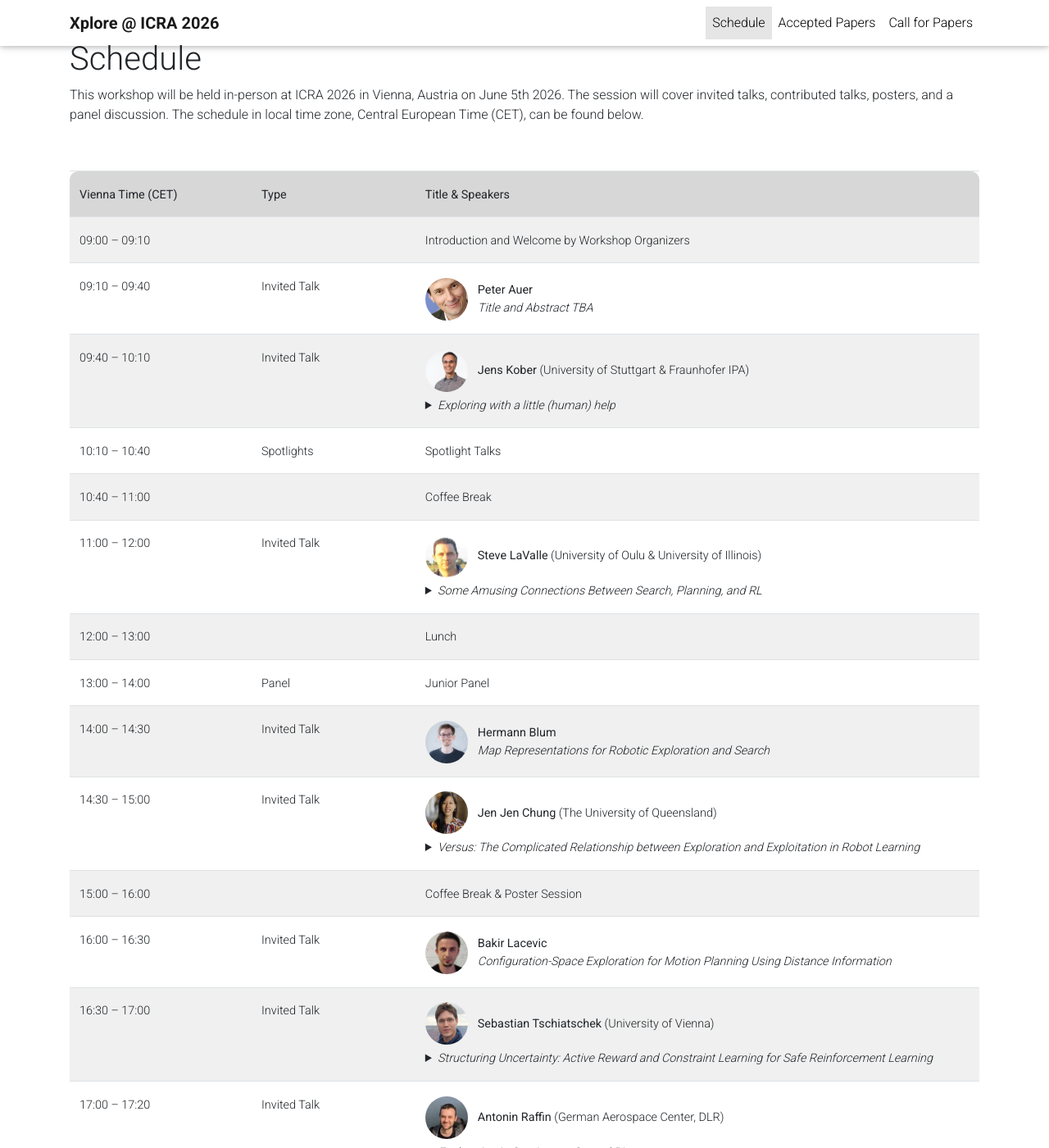
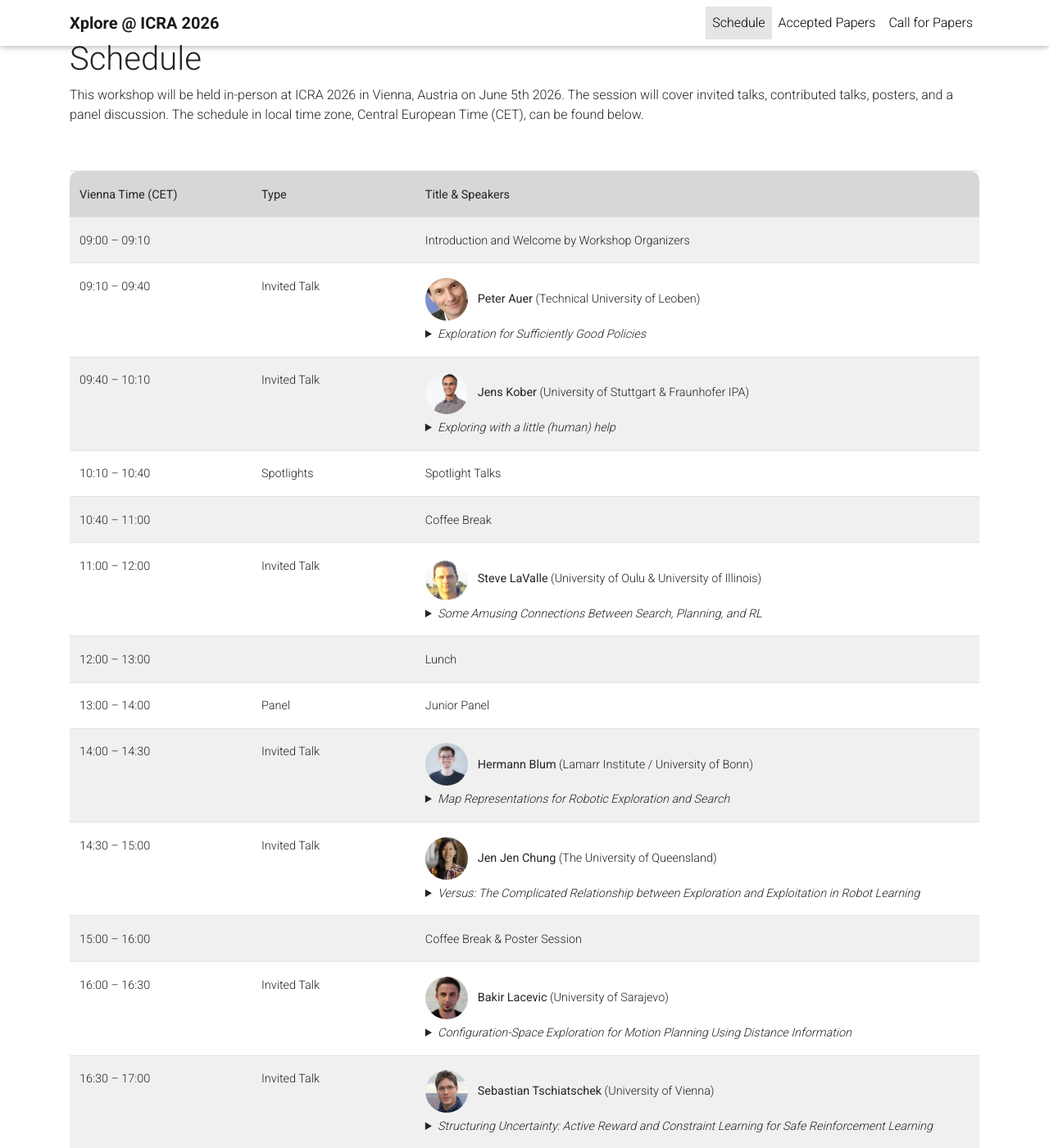
Before and after one commit to xplore-workshop/xplore-workshop.github.io, a Jekyll site: the page built from _pages/schedule.md, in a window 1280 px wide and 1400 px high. Shown: the whole window at 82% size. Built offline with Jekyll 4.4.1, drawn with Linux system fonts in a browser that asks for light colours; a style sheet for code colours, icons or effects is not loaded; some of the changed text lies outside the part shown.

Commit message:
added peter's details

```diff
--- a/_pages/schedule.md
+++ b/_pages/schedule.md
@@ -27,10 +27,15 @@ nav_order: 2
     <td>09:10&nbsp;–&nbsp;09:40</td>
     <td>Invited Talk</td>
     <td>
-      <div style="display:flex; align-items:center; gap:12px;">
+      <div style="display:flex; align-items:center; gap:12px; margin-bottom:6px;">
         <img src="/assets/img/speakers/peter-auer.jpg" alt="Peter Auer" style="width:52px; height:52px; border-radius:50%; object-fit:cover; flex-shrink:0;">
-        <div><b>Peter Auer</b><br><i>Title and Abstract TBA</i></div>
+        <div><b>Peter Auer</b> (Technical University of Leoben)</div>
       </div>
+      <details>
+        <summary><i>Exploration for Sufficiently Good Policies</i></summary>
+        <br>
+        <p><b>Bio:</b> Peter Auer is full professor for Information Technology at the Technical University of Leoben, Austria. His current research interests include Machine Learning focused on autonomous learning and exploration algorithms, in particular multi-armed bandit problems and reinforcement learning.</p>
+      </details>
     </td>
   </tr>
 
@@ -96,10 +101,15 @@ nav_order: 2
     <td>14:00&nbsp;–&nbsp;14:30</td>
     <td>Invited Talk</td>
     <td>
-      <div style="display:flex; align-items:center; gap:12px;">
+      <div style="display:flex; align-items:center; gap:12px; margin-bottom:6px;">
         <img src="/assets/img/speakers/hermann-blum.jpg" alt="Hermann Blum" style="width:52px; height:52px; border-radius:50%; object-fit:cover; flex-shrink:0;">
-        <div><b>Hermann Blum</b><br><i>Map Representations for Robotic Exploration and Search</i></div>
+        <div><b>Hermann Blum</b> (Lamarr Institute / University of Bonn)</div>
       </div>
+      <details>
+        <summary><i>Map Representations for Robotic Exploration and Search</i></summary>
+        <br>
+        <p><b>Bio:</b> Hermann Blum is a junior professor at the Lamarr Institute / Uni Bonn. Previously, he worked as a PostDoc in the Computer Vision and Geometry Lab of ETH Zürich. For his PhD he was part of the Autonomous Systems Lab at ETH Zürich. His research focuses on embodied perception. He strives to build models and methods to understand an agent's environment semantically and geometrically. Recently, he is most interested in interactions with the environment for applications such as robotic manipulation, video understanding, and mixed-reality.</p>
+      </details>
     </td>
   </tr>
 
@@ -129,10 +139,15 @@ nav_order: 2
     <td>16:00&nbsp;–&nbsp;16:30</td>
     <td>Invited Talk</td>
     <td>
-      <div style="display:flex; align-items:center; gap:12px;">
+      <div style="display:flex; align-items:center; gap:12px; margin-bottom:6px;">
         <img src="/assets/img/speakers/bakir-lacevic.jpg" alt="Bakir Lacevic" style="width:52px; height:52px; border-radius:50%; object-fit:cover; flex-shrink:0;">
-        <div><b>Bakir Lacevic</b><br><i>Configuration-Space Exploration for Motion Planning Using Distance Information</i></div>
+        <div><b>Bakir Lacevic</b> (University of Sarajevo)</div>
       </div>
+      <details>
+        <summary><i>Configuration-Space Exploration for Motion Planning Using Distance Information</i></summary>
+        <br>
+        <p><b>Bio:</b> Bakir Lacevic received the Dipl.-Ing. and Magister degrees in automatic control from the University of Sarajevo, Sarajevo, Bosnia and Herzegovina, in 2003 and 2007, respectively, and the Ph.D. degree in information technology from Politecnico di Milano, Milano, Italy, in 2011. Currently, he is an Associate Professor with the Faculty of Electrical Engineering, University of Sarajevo, where he teaches courses in robotics and modeling/identification of dynamic systems. His research interests include robotic motion planning, human-robot interaction, optimization and machine learning.</p>
+      </details>
     </td>
   </tr>
 
@@ -155,7 +170,7 @@ nav_order: 2
   </tr>
 
   <tr class="header">
-    <td>17:00&nbsp;–&nbsp;17:20</td>
+    <td>17:00&nbsp;–&nbsp;17:30</td>
     <td>Invited Talk</td>
     <td>
       <div style="display:flex; align-items:center; gap:12px; margin-bottom:6px;">
@@ -171,7 +186,7 @@ nav_order: 2
   </tr>
 
   <tr class="header" style="background-color:rgb(240, 240, 240);">
-    <td>17:20&nbsp;–&nbsp;17:30</td>
+    <td>17:30&nbsp;–&nbsp;17:35</td>
     <td></td>
     <td>Closing Remarks: What we have learned throughout the day</td>
   </tr>
```
Also changed, not shown: 9 other files.
